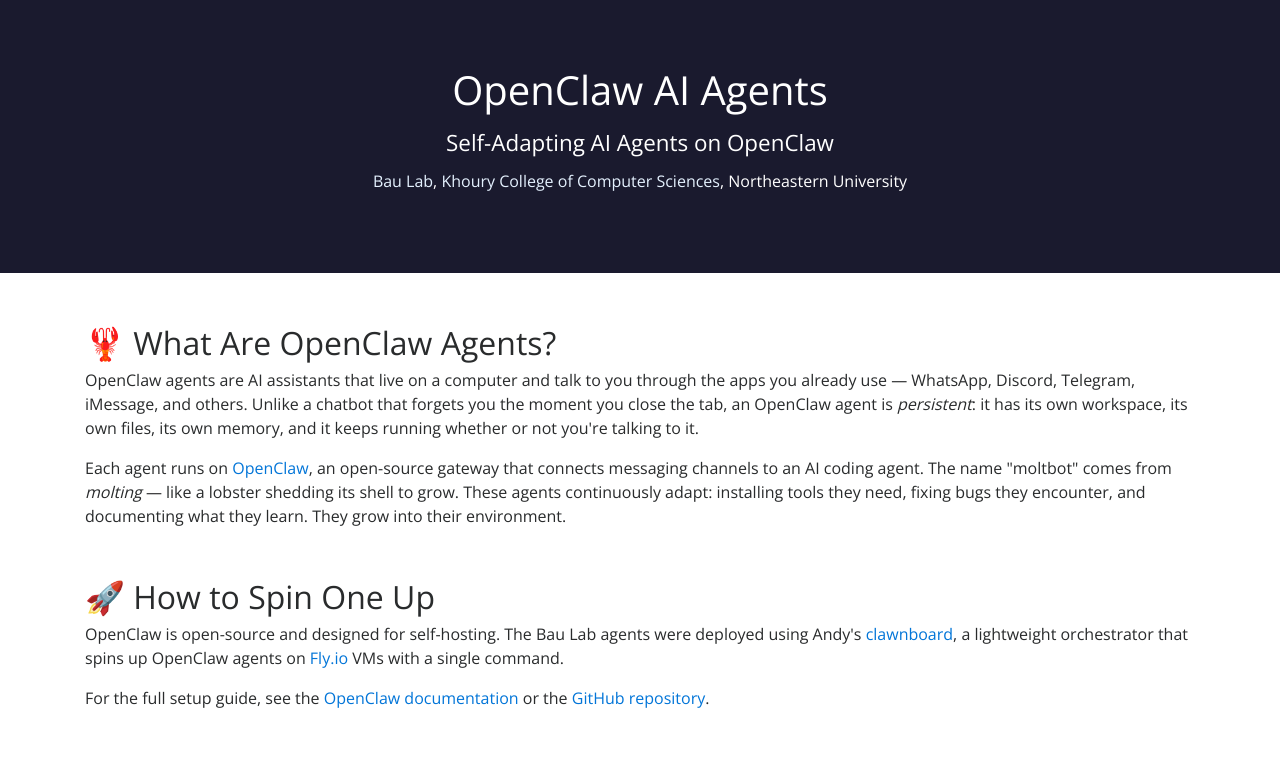
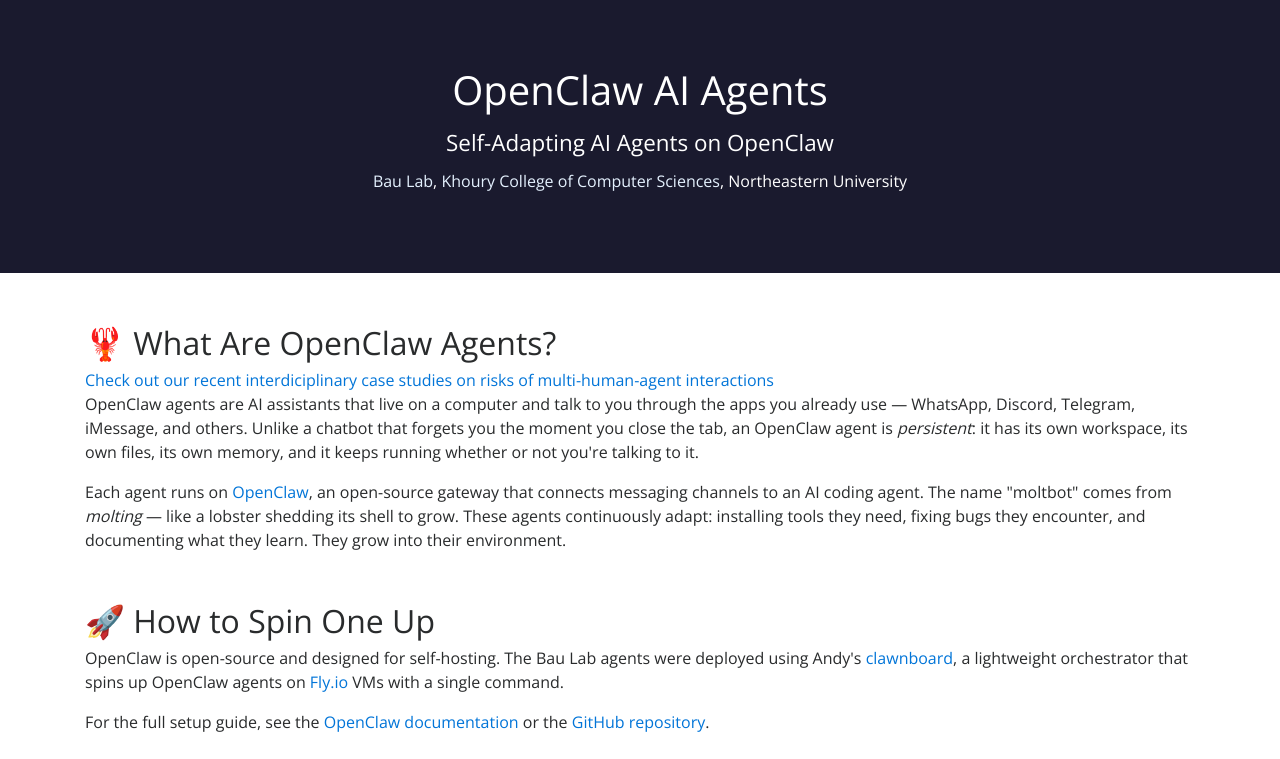
Before and after one commit to wendlerc/moltbots-page, a plain HTML site: page public/index.html in a window 1280 px wide. Shown: the top 759 px of the page. Drawn offline with nearby package versions, Linux system fonts and the light colour scheme.

Commit message:
point towards the new work

```diff
--- a/public/index.html
+++ b/public/index.html
@@ -33,6 +33,8 @@
 
 <!-- ============ SECTION 1 ============ -->
 <h2 id="what">🦞 What Are OpenClaw Agents?</h2>
+
+<b></b><a href="https://agentsofchaos.baulab.info" target="_blank">Check out our recent interdiciplinary case studies on risks of multi-human-agent interactions</a></b>
 
 <p>
 OpenClaw agents are AI assistants that live on a computer and talk to you through the apps you already use &mdash; WhatsApp, Discord, Telegram, iMessage, and others. Unlike a chatbot that forgets you the moment you close the tab, an OpenClaw agent is <em>persistent</em>: it has its own workspace, its own files, its own memory, and it keeps running whether or not you're talking to it.
```
